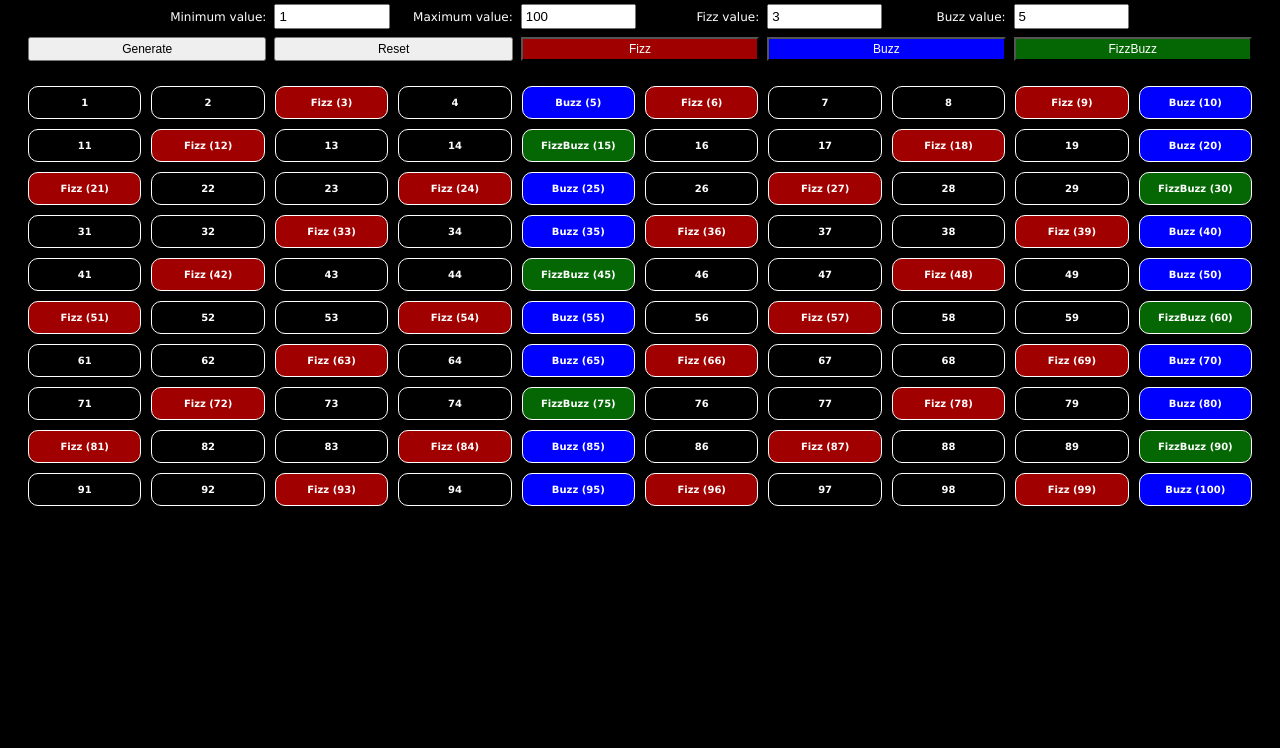
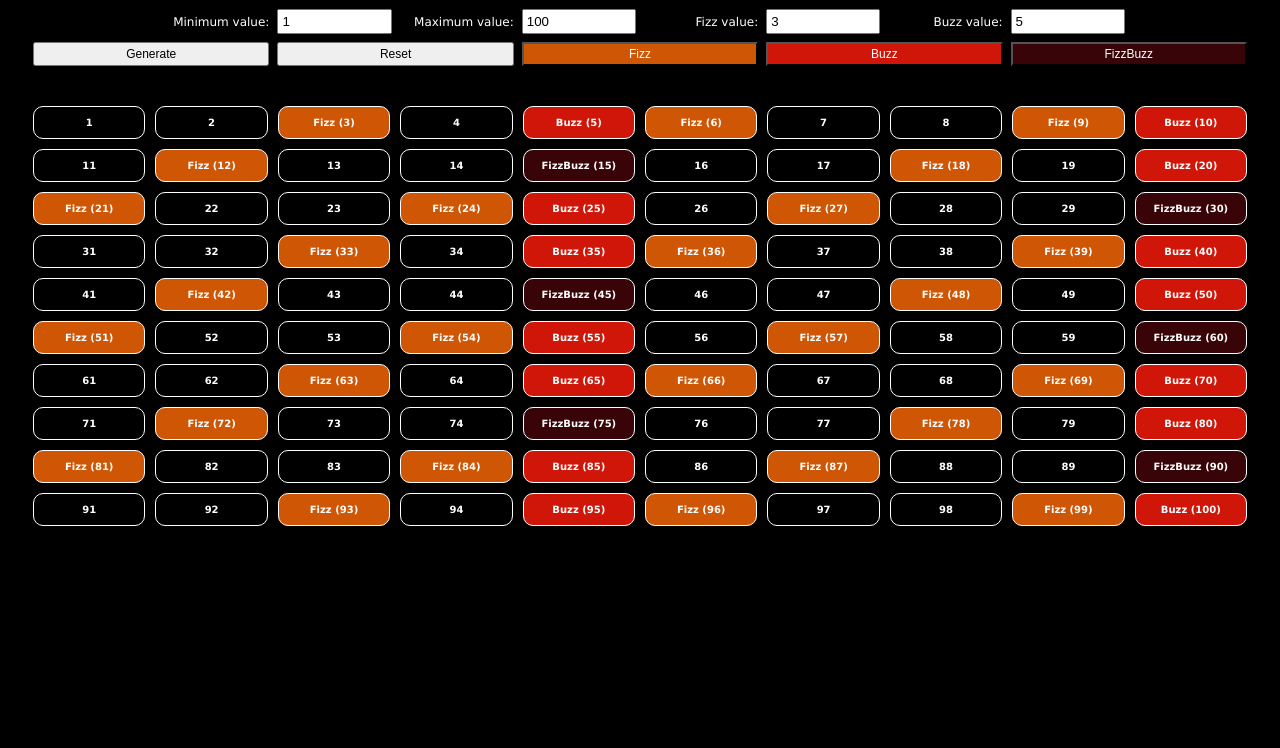
Before and after one commit to eli-act/homework3, a plain HTML site: page index.html in a window 1280 px wide. Shown: the part 92-840 px from the top of the page. After the commit the page ends 800 px from the top, so only its background shows below. Drawn offline with Linux system fonts and the light colour scheme.

Commit message:
final changes to css

```diff
--- a/fizzbuzz.css
+++ b/fizzbuzz.css
@@ -1,7 +1,7 @@
 html {
-    margin: 5px;
+    margin: 10px;
+    margin-bottom: 40px;
     padding: 15px;
-    height: 100%;
     font-family: Verdana, Tahoma, Arial, sans-serif;
     color: white;
     background-color: black;
@@ -75,8 +75,7 @@ label[for="buzz_value"] { grid-area: buzzLabel; }
     gap: 10px;
     justify-content: center;
     align-items: center;
-    margin-top: 25px;
-    margin-bottom: 25px;
+    margin-top: 40px;
 }
 
 #div_container > div {
@@ -103,17 +102,17 @@ label[for="buzz_value"] { grid-area: buzzLabel; }
 
 /* FizzBuzz styles */
 .fizz, #button_fzz {
-    background-color: rgb(161, 0, 0);
+    background-color: #cf5605;
     color: white;
 }
 
 .buzz, #button_bzz{
-    background-color: rgb(0, 0, 255);
+    background-color: #d01608;
     color: white;
 }
 
 .fizzbuzz, #button_fbz {
-    background-color: rgb(4, 103, 4);
+    background-color: #380408;
     color: white;
 }
 
@@ -127,7 +126,7 @@ label[for="buzz_value"] { grid-area: buzzLabel; }
     color: red;
     font-weight: bold;
     text-align: center;
-    font-size: 25px;
+    font-size: 15px;
     margin: 2px;
 }
 
```
